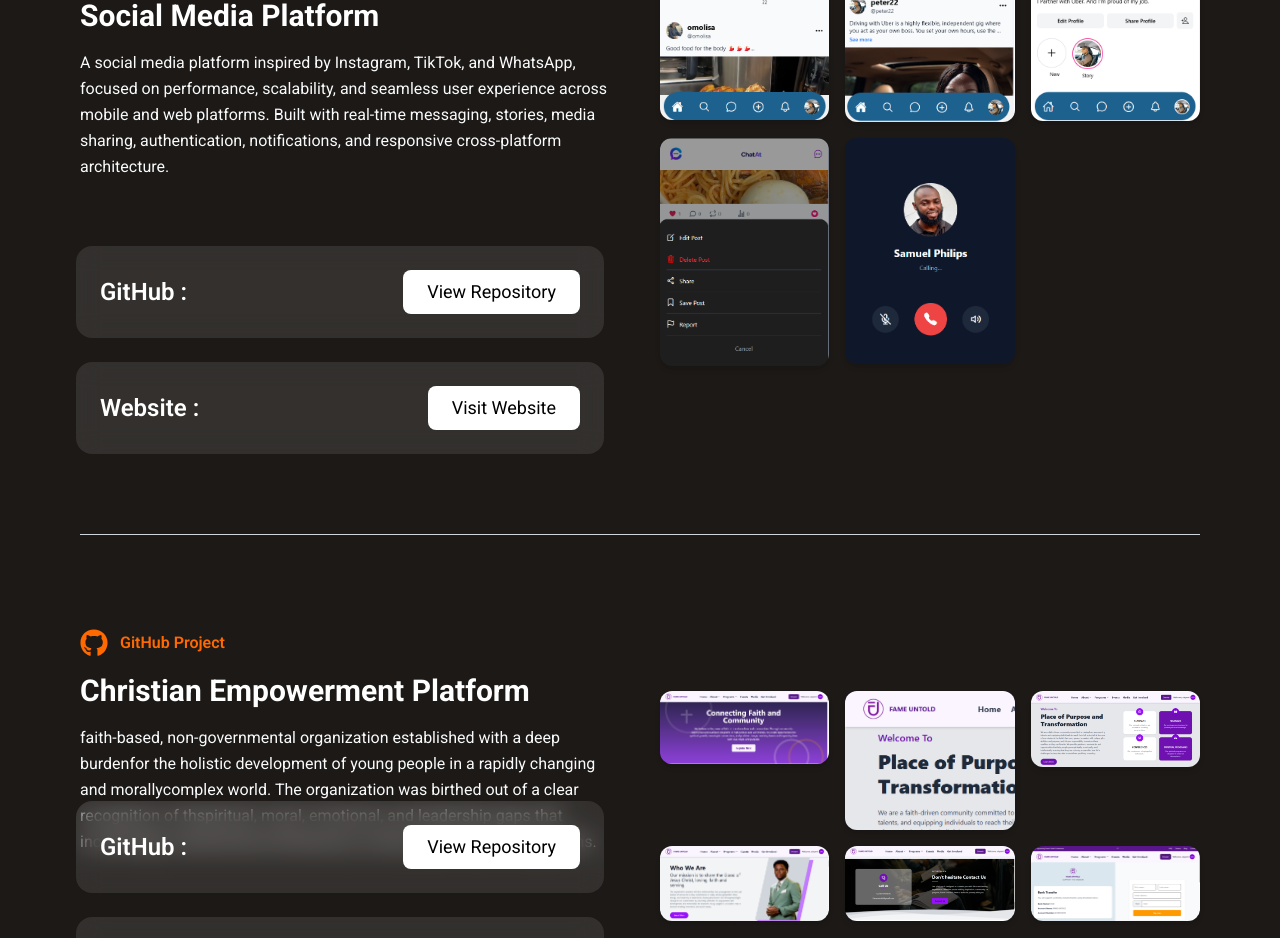
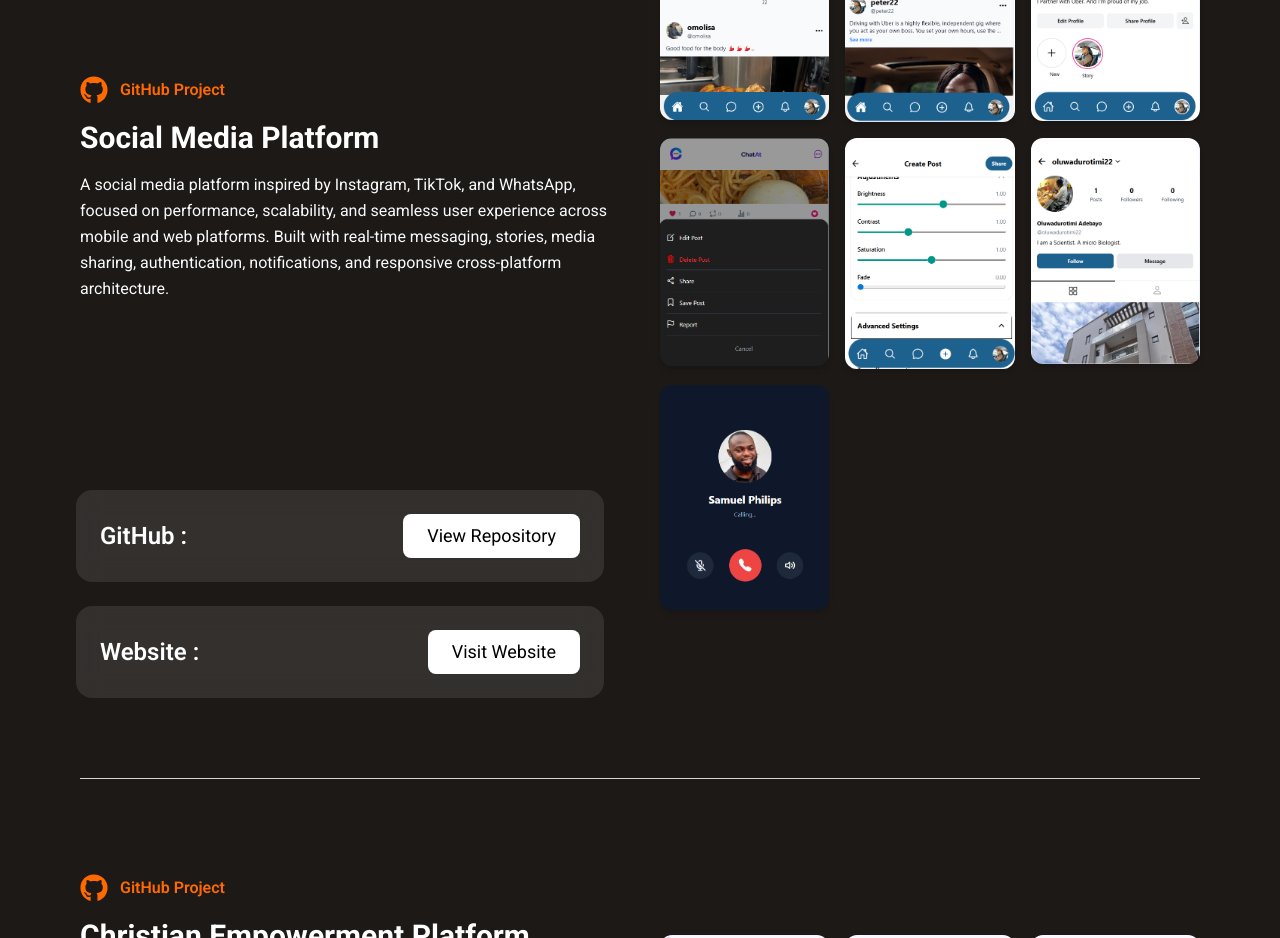
Before and after one commit to omolisa1245/portfolio, a React (Vite) app in the folder portfolio/: page / in a window 1280 px wide. Shown: the part 2900-3838 px from the top of the page. Built offline with nearby package versions, Linux system fonts and the light colour scheme.

Commit message:
complete image

```diff
--- a/portfolio/src/Component/Portfolio/Portfolio.jsx
+++ b/portfolio/src/Component/Portfolio/Portfolio.jsx
@@ -146,7 +146,7 @@ const Portfolio = () => {
       <PortfolioSection
         title="Social Media Platform"
         description="A social media platform inspired by Instagram, TikTok, and WhatsApp, focused on performance, scalability, and seamless user experience across mobile and web platforms. Built with real-time messaging, stories, media sharing, authentication, notifications, and responsive cross-platform architecture."
-        images={[soc1, soc2, soc3, soc4, soc7,]}
+        images={[soc1, soc2, soc3, soc4, soc5,soc6,soc7,]}
       />
 
       <div className="w-full lg:w-[50%] px-4 -ml-5">
```
